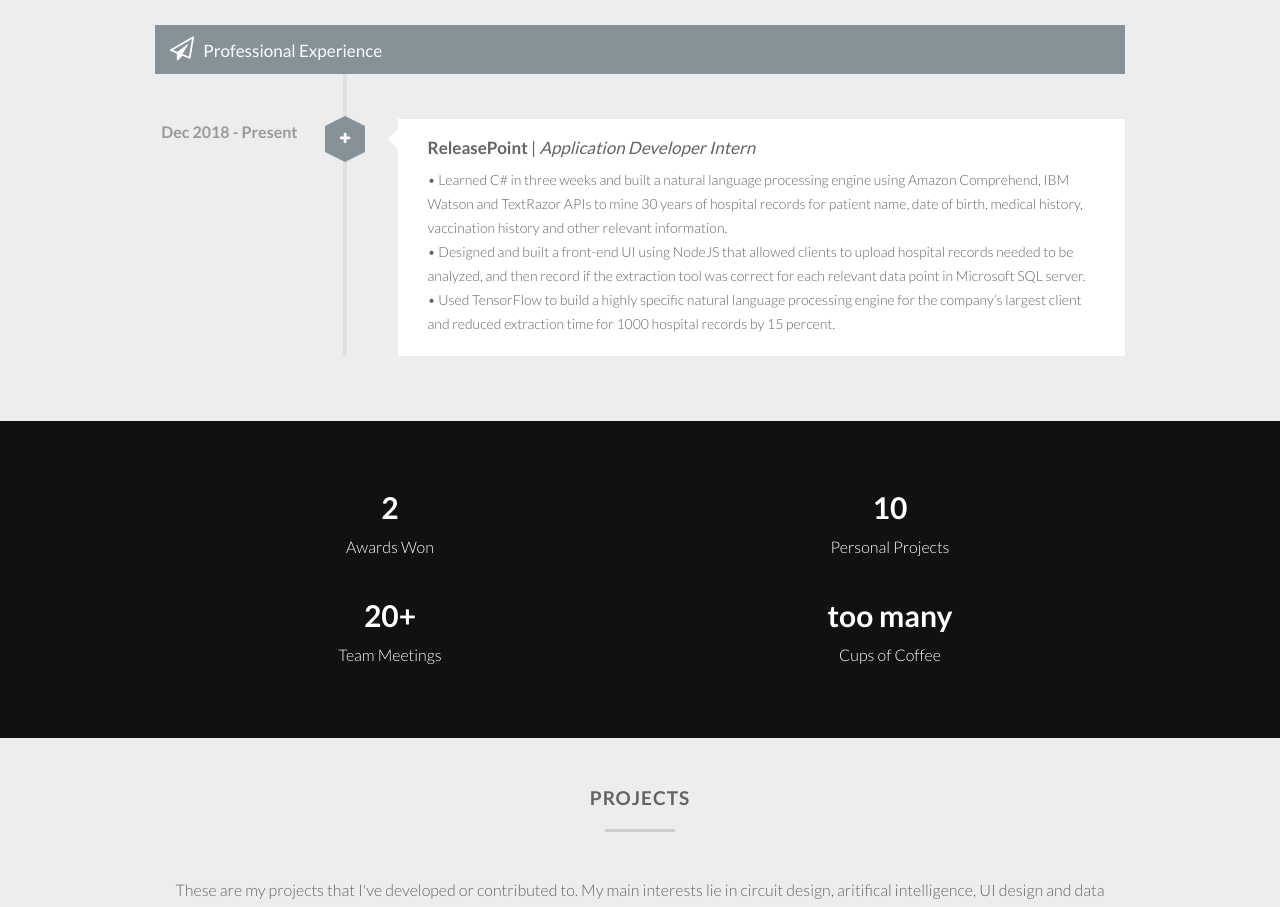
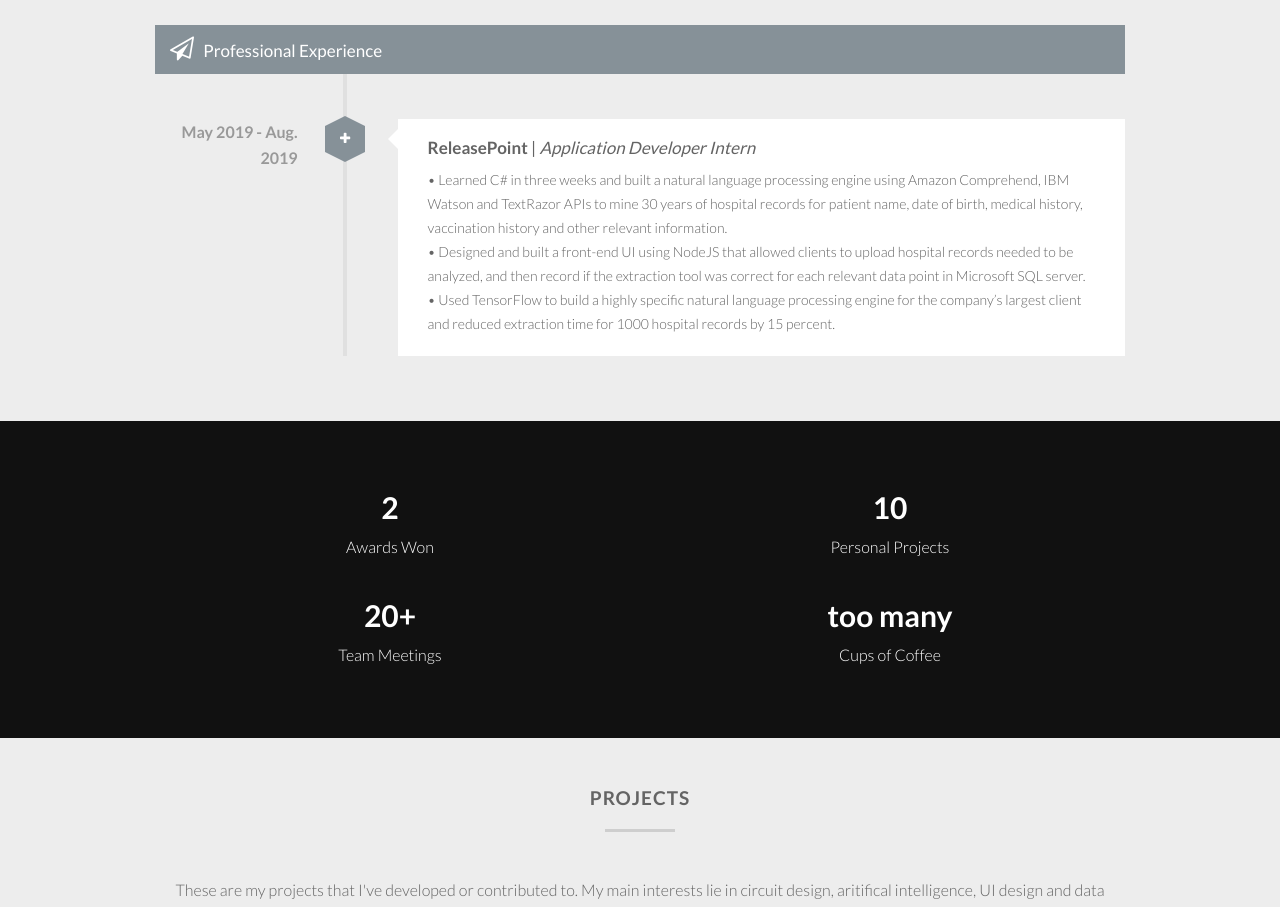
Before and after one commit to hkanumilli/MyWebsite, a plain HTML site: page index.html in a window 1280 px wide. Shown: the part 3420-4327 px from the top of the page. Drawn offline with nearby package versions, Linux system fonts and the light colour scheme.

Commit message:
Update index.html

```diff
--- a/index.html
+++ b/index.html
@@ -294,7 +294,7 @@
 
 							<!-- ReleasePoint -->
 							<li>
-								<time class="v-time wow fadeInLeft" data-wow-duration="0.7s" data-wow-delay="0.2s" datetime="2013-04-17"><span><b>Dec 2018 - Present</b></span></time>
+								<time class="v-time wow fadeInLeft" data-wow-duration="0.7s" data-wow-delay="0.2s" datetime="2013-04-17"><span><b>May 2019 - Aug. 2019</b></span></time>
 								<div class="v-icon" data-toggle="collapse" data-target="#toggle-5"><i class="fa fa-plus"></i></div>
 								<div class="v-label wow fadeInRight" data-wow-duration="0.7s" data-wow-delay="0.2s">
 									<h4><div href="#" data-toggle="collapse" data-target="#toggle-5"><strong>ReleasePoint</strong> | <em>Application Developer Intern</em></div></h4>
```
